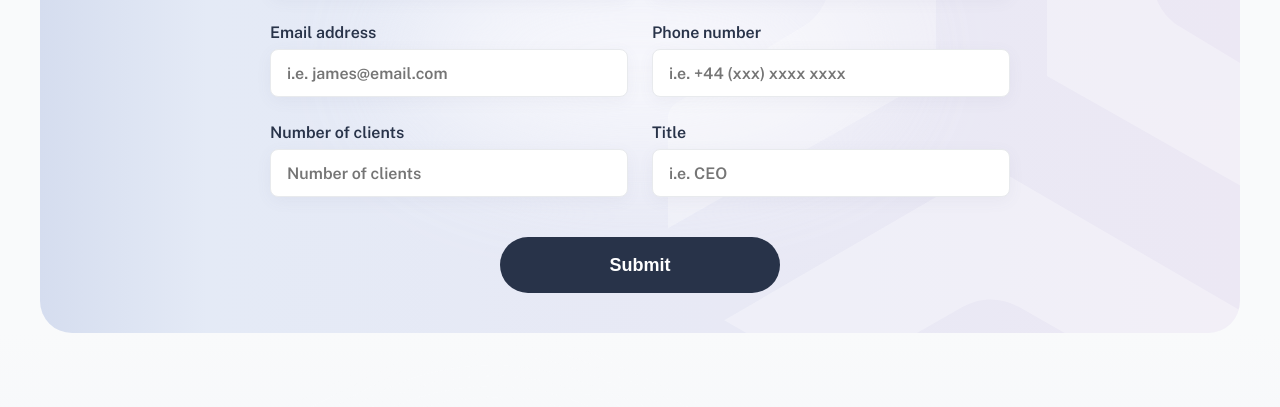
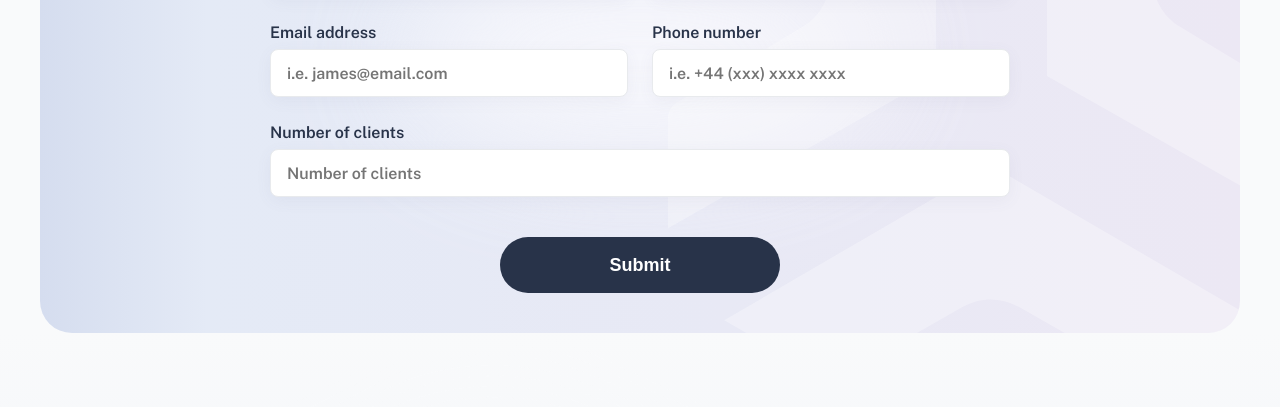
Before and after one commit to AlexeyJersey/gemba-l39-landing-test, a website: page src/index.html in a window 1280 px wide. Shown: the part 2187-2594 px from the top of the page. Drawn offline with nearby package versions, Linux system fonts and the light colour scheme.

```diff
--- a/src/index.html
+++ b/src/index.html
@@ -143,16 +143,10 @@
               <input type="text" id="phone" name="phone" placeholder="i.e. +44 (xxx) xxxx xxxx">
             </div>
           </div>
-          <!-- <div class="contact-form__row contact-form__row--full"> -->
-          <div class="contact-form__row">
-            <!-- <div class="contact-form__field contact-form__field--full"> -->
-            <div class="contact-form__field">
+          <div class="contact-form__row contact-form__row--full">
+            <div class="contact-form__field contact-form__field--full">
               <label for="clients">Number of clients</label>
               <input type="text" id="clients" name="clients" placeholder="Number of clients">
-            </div>
-            <div class="contact-form__field">
-              <label for="clients">Title</label>
-              <input type="text" id="title" name="title" placeholder="i.e. CEO">
             </div>
           </div>
         </div>
```
